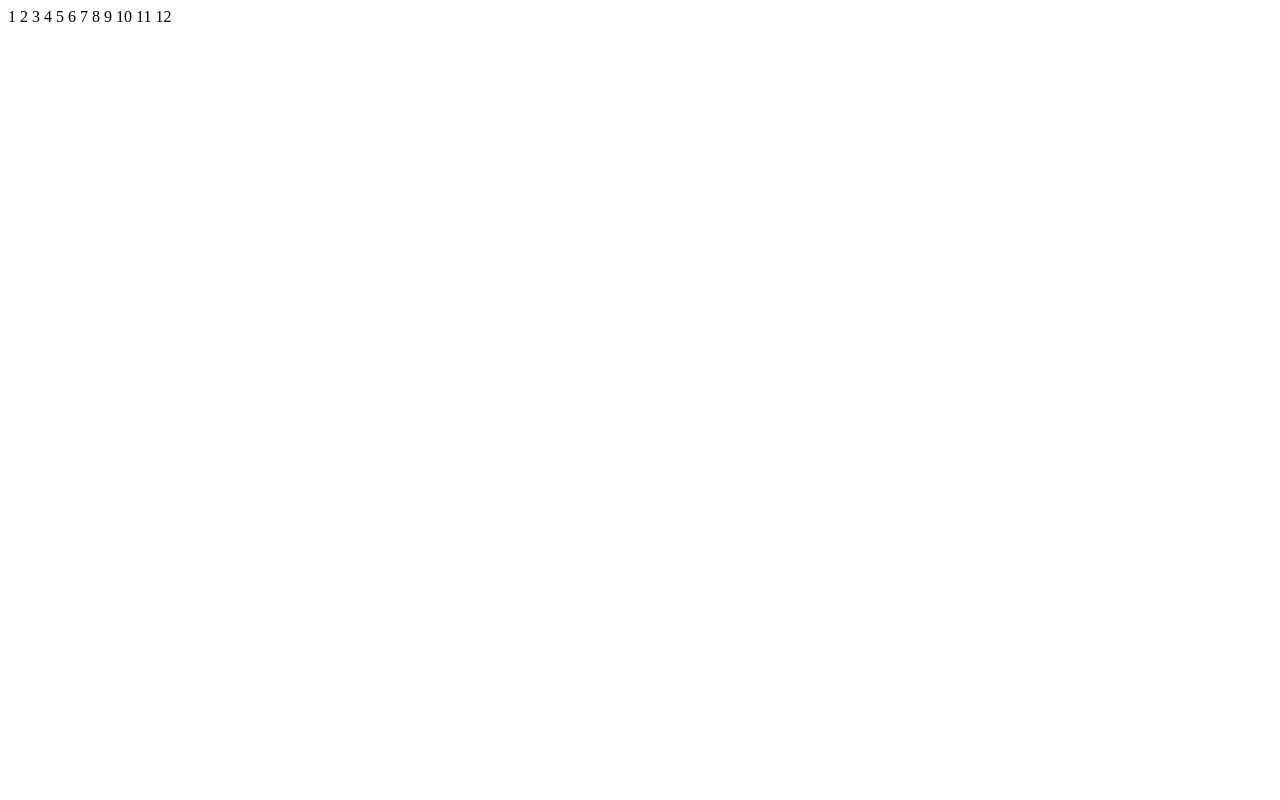
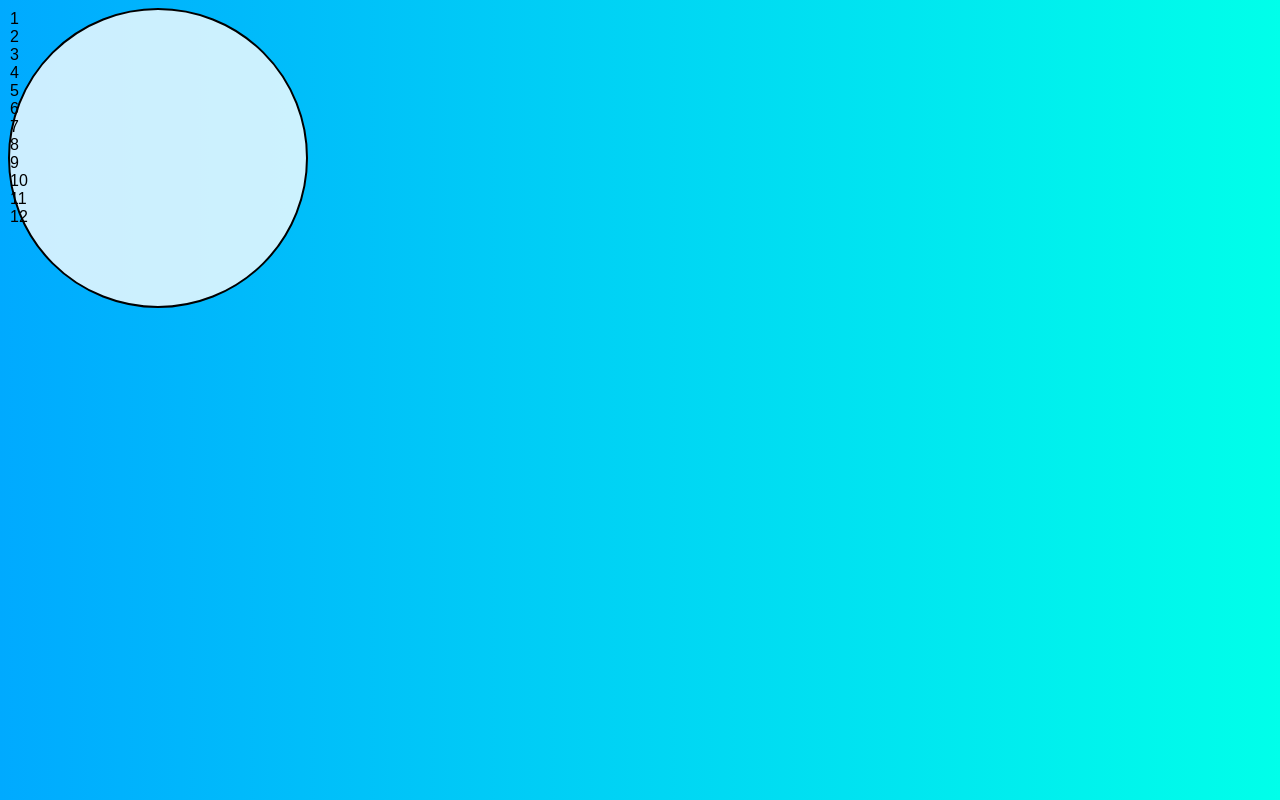
Before and after one commit to BartiSz07/timer, a plain HTML site: page index.html in a window 1280 px wide. Drawn offline with Linux system fonts and the light colour scheme.

Commit message:
ciąg dalszy timer

```diff
--- a/index.html
+++ b/index.html
@@ -4,27 +4,27 @@
         <meta charset="UTF=8">
         <meta name="viewport" content="width=device-width, initial-scale=1.0">
         <meta http-equiv="X-UA-Compatible" content="ie=edge">
-        <link href="style.css" rel="stysheet">
+        <link href="style.css" rel="stylesheet">
         <title>Zegar</title>
         <script defer src="script.js"></script>
     </head>
     <body>
-<div class="clock">
-</div class="hour"></div>
-</div class="minute"></div>
-</div class="second"></div>
-</div class="number number1">1</div>
-</div class="number number2">2</div>
-</div class="number number3">3</div>
-</div class="number number4">4</div>
-</div class="number number5">5</div>
-</div class="number number6">6</div>
-</div class="number number7">7</div>
-</div class="number number8">8</div>
-</div class="number number9">9</div>
-</div class="number number10">10</div>
-</div class="number number11">11</div>
-</div class="number number12">12</div>
-</div>
+        <div class="clock">
+            <div class="hour"></div>
+            <div class="minute"></div>
+            <div class="second"></div>
+            <div class="number number1">1</div>
+            <div class="number number2">2</div>
+            <div class="number number3">3</div>
+            <div class="number number4">4</div>
+            <div class="number number5">5</div>
+            <div class="number number6">6</div>
+            <div class="number number7">7</div>
+            <div class="number number8">8</div>
+            <div class="number number9">9</div>
+            <div class="number number10">10</div>
+            <div class="number number11">11</div>
+            <div class="number number12">12</div>
+        </div>
     </body>
 </html>
--- a/style.css
+++ b/style.css
@@ -0,0 +1,16 @@
+*, *::after, *::before {
+    box-sizing: border-box; /* do sprawdzenia od czego jest ta linijka przez Szymona i Bartek */
+    font-family: Gotham Rounded, sans-serif;  /* do sprawdzenia od czego jest ta linijka przez Szymona i Bartek */
+}
+
+body{
+    background: linear-gradient(to right, hsl(200,100%,50%), hsl(175,100%,50%));
+}
+
+.clock{
+width: 300px;
+height: 300px;
+background-color: rgba(255, 255, 255, 0.8);
+border-radius: 50%;
+border: 2px solid black;
+position: relative;
```
